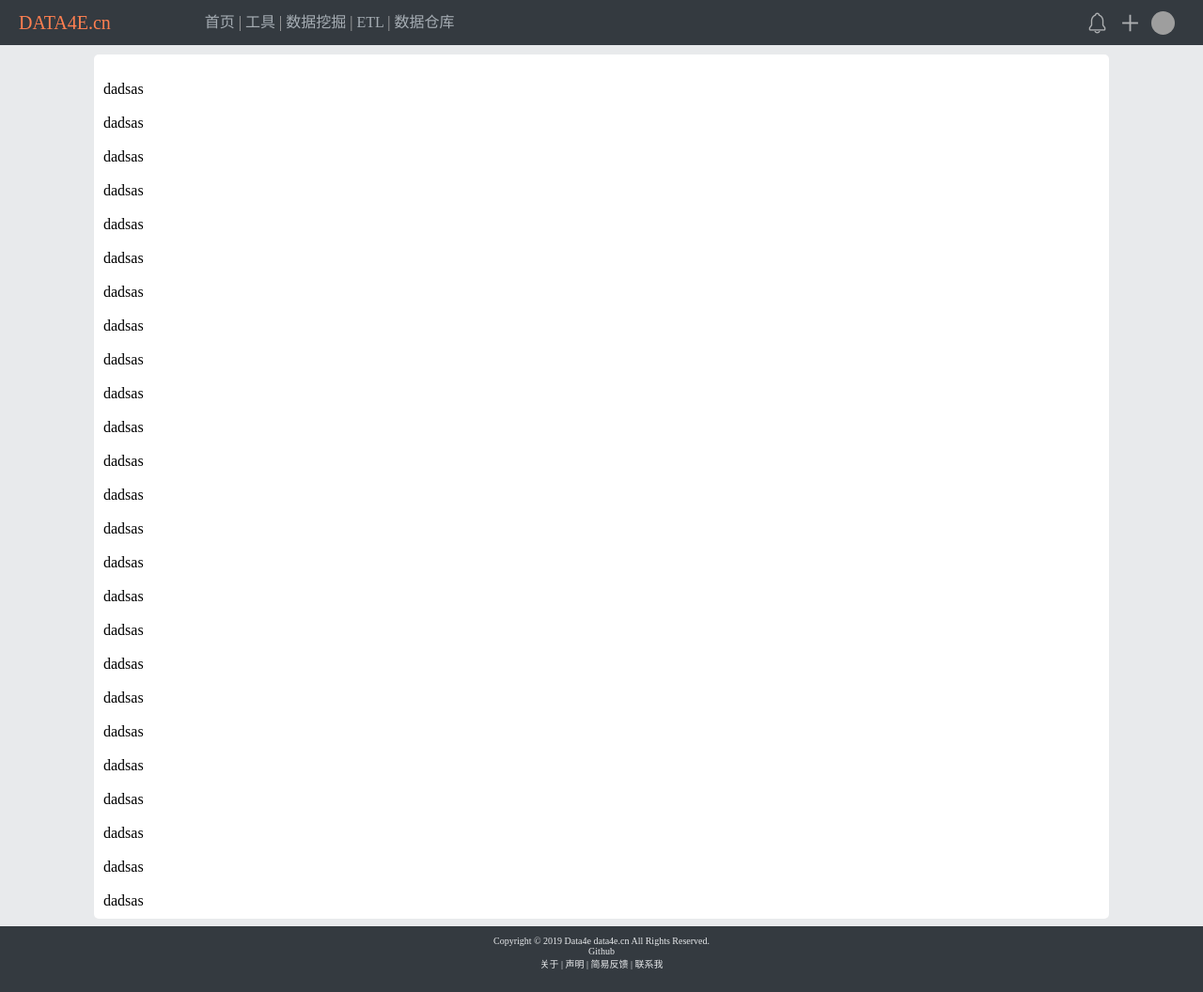
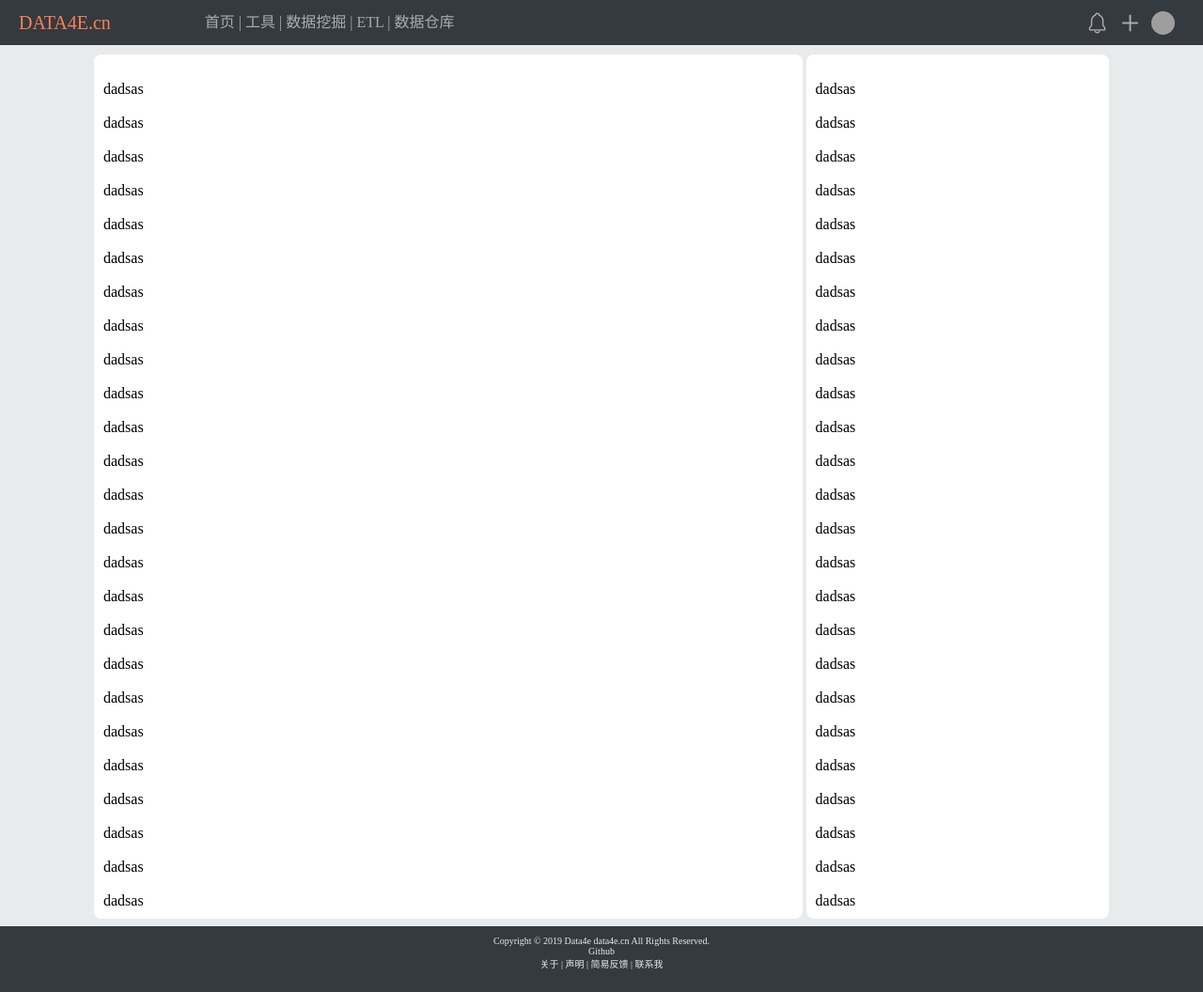
Before and after one commit to data4e/data4e, a Django app: page /tools in a window 1280 px wide. Shown: the whole page at 94% size. Run offline with Django 3.2, Linux system fonts and the light colour scheme; parts of the project's set-up code (start-up, migrations or seed data) failed here and were passed over; grey boxes are pictures that could not be loaded.

Commit message:
update pages

```diff
--- a/templates/base.html
+++ b/templates/base.html
@@ -9,10 +9,14 @@
         {% include 'framework/header.html' %}
         <br>
         <div class="content">
-            {% block content_left %}
-            {% endblock %}
-            {% block content_right %}
-            {% endblock %}
+            <div class="content_left">
+                {% block content_left %}
+                {% endblock %}
+            </div>
+            <div class="content_right">
+                {% block content_right %}
+                {% endblock %}
+            </div>
         </div>
         <br>
         {% include 'framework/footer.html' %}
@@ -33,9 +37,24 @@
     }
     .content {
         margin: 10px 100px 60px 100px;
+        overflow: hidden;
+    }
+    .content_left {
+        width: 68%;
+        height: auto;
+        background-color: #ffffff;
+        border-radius: 8px;
+        float: left;
         padding: 10px;
-        border-radius: 5px;
-        background-color: #fff;
     }
+    .content_right {
+        width: 28%;
+        height: auto;
+        background-color: #ffffff;
+        border-radius: 8px;
+        float: right;
+        padding: 10px;
+    }
+
 </style>
 </html>
--- a/templates/tools.html
+++ b/templates/tools.html
@@ -65,3 +65,70 @@
     dadsas
     <br>
 {% endblock %}
+
+{% block content_right %}
+    <br>
+    dadsas
+    <br>
+    <br>
+    dadsas
+    <br>
+    <br>
+    dadsas
+    <br>
+    <br>
+    dadsas
+    <br><br>
+    dadsas
+    <br><br>
+    dadsas
+    <br><br>
+    dadsas
+    <br><br>
+    dadsas
+    <br><br>
+    dadsas
+    <br><br>
+    dadsas
+    <br>
+    <br>
+    dadsas
+    <br>
+    <br>
+    dadsas
+    <br>
+    <br>
+    dadsas
+    <br>
+    <br>
+    dadsas
+    <br>
+    <br>
+    dadsas
+    <br><br>
+    dadsas
+    <br><br>
+    dadsas
+    <br><br>
+    dadsas
+    <br><br>
+    dadsas
+    <br><br>
+    dadsas
+    <br>
+    <br>
+    dadsas
+    <br>
+    <br>
+    dadsas
+    <br>
+    <br>
+    dadsas
+    <br>
+    <br>
+    dadsas
+    <br>
+    <br>
+    dadsas
+    <br>
+{% endblock %}
```
